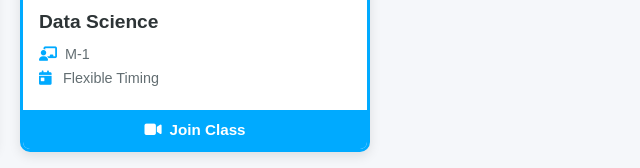
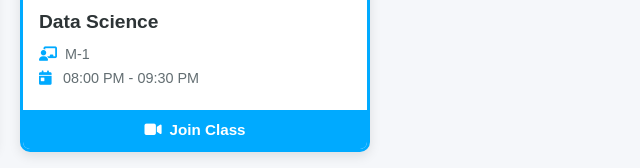
Before and after one commit to syntaxschool1/syntaxschool, a plain HTML site: page Batch.html in a window 1280 px wide. Shown: the part 784-952 px from the top of the page, 632-1272 px from the left. Drawn offline with Linux system fonts and the light colour scheme; a web font is replaced by a local one.

Commit message:
Update Batch.html

```diff
--- a/Batch.html
+++ b/Batch.html
@@ -1158,7 +1158,7 @@
                     </div>
                     <div class="class-info">
                         <i class="fas fa-calendar-day"></i>
-                        <span>Flexible Timing</span>
+                        <span>08:00 PM - 09:30 PM</span>
                     </div>
 
                     <!-- <div class="class-info">
```
